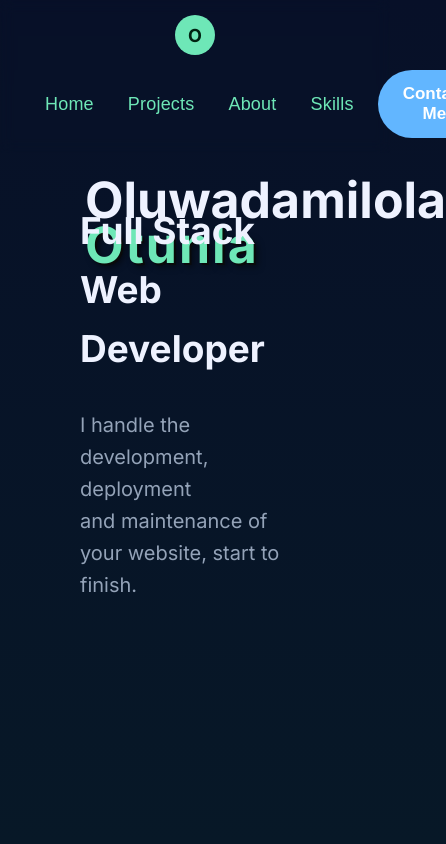
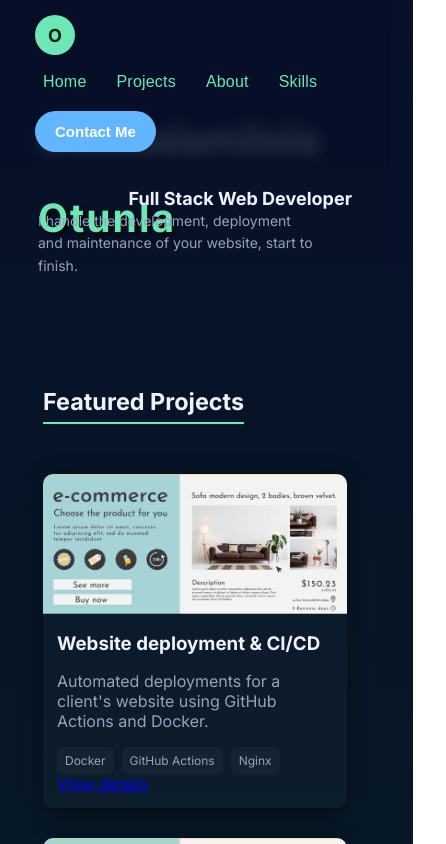
Before and after one commit to SoftWare00750/_portfolio, a React (Create React App) app in the folder portfolio/: page / in a window 390 px wide. Shown: the top 844 px of the page, 446 px wide, since content can reach past the window. Built offline with nearby package versions, Linux system fonts and the light colour scheme.

Commit message:
12th commit

```diff
--- a/portfolio/src/App.css
+++ b/portfolio/src/App.css
@@ -6,30 +6,38 @@
   --white:#eef2ff;
 }
 
+/* -------------------- Base reset -------------------- */
 *{box-sizing:border-box}
-            html,body,#root{height:100%;margin:0;font-family:Inter, system-ui, -apple-system, "Segoe UI", Roboto, "Helvetica Neue", Arial;}
-            body{background:linear-gradient(180deg,#071028 0%, #071827 100%); color:var(--muted); -webkit-font-smoothing:antialiased; -moz-osx-font-smoothing:grayscale;}
-
-            .container{width:96%;max-width:1400px;margin:0 auto;padding:60px;}
-            .site {
-  padding: 0 20px; /* reduces global side padding */
+html,body,#root{height:100%;margin:0;font-family:Inter, system-ui, -apple-system, "Segoe UI", Roboto, "Helvetica Neue", Arial; scroll-behavior:smooth;}
+body{
+  background:linear-gradient(180deg,#071028 0%, #071827 100%);
+  color:var(--muted);
+  -webkit-font-smoothing:antialiased;
+  -moz-osx-font-smoothing:grayscale;
 }
 
-/* NAVBAR */
+/* -------------------- Containers -------------------- */
+.container{
+  width:96%;
+  max-width:1400px;
+  margin:0 auto;
+  padding:60px;
+}
+.site { padding: 0 20px; }
+
+/* -------------------- NAVBAR -------------------- */
 .navbar {
   display:flex;
   position: fixed;
-  top: 0px;                  /* sits slightly lower on the page */
+  top: 0;
   left: 0;
   width: 100%;
   z-index: 40;
-  background:linear-gradient(180deg,#071028 0%, #071827 100%, 0.6);
+  background: rgba(7,16,39,0.85); /* more robust cross-browser */
   transition: all 0.25s ease;
   backdrop-filter: blur(7px);
-
 }
 
-/* navbar inner container */
 .nav-inner {
   width:100%;
   max-width: 1400px;
@@ -37,147 +45,104 @@
   padding: 15px 35px;
   display: flex;
   align-items: center;
-  justify-content: space-between; /* spread logo & nav links */
+  justify-content: space-between;
+  flex-wrap: wrap;
 }
 
-/* logo on the left */
-.brand {
-  display: flex;
-  align-items: center;
-  gap: 10px;
+.brand { display:flex; align-items:center; gap:10px; }
+
+.logo-circle{
+  width:40px; height:40px; border-radius:50%;
+  background:var(--accent); display:flex; align-items:center; justify-content:center;
+  color:#021; font-weight:700; font-size:18px;
 }
 
-.logo-circle {
-  width: 40px;
-  height: 40px;
-  border-radius: 50%;
-  background: var(--accent);   /* same color as “Otunla” */
-  display: flex;
-  align-items: center;
-  justify-content: center;
-  color: #021;
-  font-weight: 700;
-  font-size: 18px;
+.nav {
+  margin-left:auto;
+  display:flex;
+  gap:14px;
+  align-items:center;
+  padding-right:5px;
+  flex-wrap:wrap;
 }
 
-/* 🔥 navigation links now aligned far right */
-/* NAV container */
-.nav {
-  margin-left: auto;        /* keeps it on far right */
-  display: flex;
-  gap: 14px;                /* 🔥 reduced from 24px to 14px */
-  align-items: center;
-  padding-right: 5px;
+.nav-link{
+  background:none; border:none; color:var(--accent); cursor:pointer;
+  font-size:18px; font-weight:500; letter-spacing:0.2px;
+  padding:6px 10px; transition: color .2s ease; text-decoration:none;
+}
+.nav-link:hover{ color:var(--white); }
+
+.nav-link::after, .nav-link::before{ content:none !important; }
+
+.contact-btn{
+  padding:12px 23px; background-color:#62b6ff; color:white;
+  border-radius:120px; font-size:17px; font-weight:bold;
+  text-decoration:none; transition: all .3s ease, transform .25s ease;
+  border:2px solid transparent;
+}
+.contact-btn:hover{
+  background-color:transparent; border-color:#62b6ff; color:#62b6ff;
 }
 
-/* Each nav option */
-.nav-link {
-  background: none;
-  border: none;
-  color: var(--accent);     /* same as “Otunla” */
-  cursor: pointer;
-  font-size: 18px;
-  font-weight: 500;
-  letter-spacing: 0.2px;    /* slightly tighter text spacing */
-  padding: 6px 10px;        /* 🔥 reduced padding for compact look */
-  transition: color 0.2s ease;
-  text-decoration: none;
-  padding-right: 10px;
+/* -------------------- HERO -------------------- */
+/* Core hero layout (desktop-first). We keep hero-name left, details far-right. */
+.hero {
+  padding: 250px 0 155px; /* desktop spacing */
+  position: relative;
 
 }
 
-.nav-link:hover {
-  color: var(--white);       /* just fade color smoothly */
-  text-decoration: none;     /* no underline or dash */
-  border: none;              /* prevents border-bottom flashes */
-  box-shadow: none;          /* blocks any pseudo line or shadow */
-}
-
-.nav-link::after,
-.nav-link::before {
-  content: none !important;  /* 🧹 fully disables any pseudo-element line */
-}
-
-.contact-btn {
-  padding: 12px 23px;
-  background-color: #62b6ff; /* Light blue */
-  color: white;
-  border-radius: 120px ; /* Rounded rectangle */
-  font-size: 17px;
-  font-weight: bold;
-  text-decoration: none;
-  transition: all 0.3s ease, transform 0.25s ease;
-  border: 2px solid transparent;
-  box-shadow: 0 0 0 rgba(0, 0, 0, 0);
-}
-
-.contact-btn:hover {
-  background-color: transparent;
-  border-color: #62b6ff;
-  color: #62b6ff; /* Light blue text */
-}
-
-
-                  /* Hero */
-/* HERO SECTION */
-.hero {
-  padding: 250px 0 155px;      /* position lower to match navbar */
-  position: relative;
-}
-
+/* Using a centered inner area the same max-width as container */
 .hero-inner {
+  width: 100%;
   max-width: 1400px;
   margin: 0 auto;
   padding: 0 60px;
   position: relative;
 }
 
+/* Left column content */
 .hero-text {
   color: var(--white);
   position: relative;
+  z-index: 2;
 }
 
-/* Name styling */
+/* Name styling (desktop-first) */
 .hero-name {
-  font-size:clamp(50px, 8vw, 90px);
-  line-height: 0.80;           /* 🔥 tighter spacing between names */
+  font-size: clamp(50px, 8vw, 90px);
+  line-height: 0.80;
   font-weight: 1200;
   color: var(--white);
   margin: 0;
-  position: relative;
   margin-left: 5px;
 }
 
-.hero-name .first-name {
-  display: block;
-
+/* keep first & last as blocks for the stacked visual */
+.hero-name .first-name { display:block; }
+.hero-name .last-name {
+  display:block;
+  color: var(--accent);
+  margin-top: -35px; /* raises the last name (desktop look) */
+  letter-spacing: 2px;
+  text-shadow: 2px 2px 0 #0a0a0a, 4px 4px 6px rgba(0,0,0,0.5);
 }
 
-.hero-name .last-name {
-  display: block;
-  color: var(--accent);
-  margin-top: -35px;           /* 🔥 moved Otunla higher */
-  letter-spacing: 2px;
-  text-shadow:
-    2px 2px 0 #0a0a0a,      /* base shadow (same as bg for cut-out effect) */
-    4px 4px 6px rgba(0,0,0,0.5); /* outer depth */
-}
 
-/* 🔥 IT Systems text far right, paragraph wrapping */
+/* Two pieces you had: the large tagline and the subtext */
 .hero-sub-right-fixed {
+  font-size: 37px;
+  color: var(--white);
+  line-height: 1.2;
   position: absolute;
-  right: 0;                    /* far right alignment */
-  top: 52%;                    /* aligns to vertical middle between names */
+  right: 0; /* far right alignment */
+  top: 52%; /* aligns to vertical middle between names */
   transform: translateY(-50%);
-  max-width: 600px;            /* limits width for natural line breaks */
-  font-size: 37px;
-  color: var(--muted);
-  text-align: right;
-  line-height: 1.6;
-  padding-right: 0px;         /* space from screen edge */
+  max-width: 600px; /* limits width for natural line breaks */ ; text-align: right;
+   padding-right: 0px;
+   /* space from screen edge */
    font-weight: bold;
-  color: var(--white);
-
 }
 
 .hero-sub-right2 {
@@ -187,106 +152,183 @@
   transform: translateY(-50%);
   max-width: 600px;            /* limits width for natural line breaks */
   color: var(--muted);
+  font-size: 20px;
+  line-height: 1.6;
+  text-align: right;
+  position: absolute;
+  right: 0; /* far right alignment */
+  margin-top: 7px; /* aligns to vertical middle between names */
+  transform: translateY(-50%);
+  max-width: 600px; /* limits width for natural line breaks */
  text-align: left;
-  line-height: 1.6;
-  padding-right: 71px;         /* space from screen edge */
+ padding-right: 71px;
+ /* space from screen edge */
  margin-right: -61px;
-  font-size: 20px;
 }
 
-
-
-
-
-
-
-                  /* profile card */
-                  .profile-card{background:linear-gradient(180deg,#071127, #06101a);padding:18px;border-radius:12px;color:var(--white);display:flex;gap:12px;align-items:center;box-shadow:0 8px 30px rgba(2,6,23,.6)}
+/* -------------------- PROFILE CARD -------------------- */
+.profile-card{
+  background:linear-gradient(180deg,#071127, #06101a);
+  padding:18px; border-radius:12px; color:var(--white);
+  display:flex; gap:12px; align-items:center;
+  box-shadow:0 8px 30px rgba(2,6,23,.6);
+  flex-wrap:wrap;
+}
 .profile-card img{width:88px;height:88px;border-radius:10px;object-fit:cover}
 .card-meta h3{margin:0;color:var(--white);font-size:18px}
 .card-meta p{margin:4px 0 0;color:var(--muted)}
 
-                  /* Sections */
+/* -------------------- SECTIONS -------------------- */
 .section{padding: 150px 0;}
 .section.alt{background:linear-gradient(180deg, rgba(255,255,255,0.01), transparent)}
-                  .section-title{color:var(--white);margin:0 0 18px;font-size:40px; text-decoration: underline;
-                  text-decoration-color: var(--accent); text-underline-offset: 12px;}
+.section-title{
+  color:var(--white); margin:0 0 18px; font-size:40px;
+  text-decoration: underline; text-decoration-color: var(--accent);
+  text-underline-offset: 12px;
+}
 
-                  .about{margin-top: -300px;}
+/* -------------------- ABOUT -------------------- */
+.about{margin-top: -200px;}
 .about-grid{display:grid;grid-template-columns:1fr 360px; gap:18px; font-size: 20px;}
+.about-grid.single { display:block; width:100%; }
+
+/* -------------------- SKILLS -------------------- */
 .skills-quick{background:rgba(255,255,255,0.02);padding:14px;border-radius:8px;color:var(--muted)}
 .skills-list{display:flex;flex-wrap:wrap;gap:10px}
 .skill-pill{background:rgba(255,255,255,0.03);padding:8px 12px;border-radius:999px;color:var(--white)}
+.skills1 { color: var(--accent); font-weight: 800; }
 
-                  /* Projects */
-                  .projects-grid{display:grid;grid-template-columns:repeat(auto-fit, minmax(320px, 480px));gap:30px ; padding:40px 0; grid-template-columns: repeat(2, minmax(300px, 500px)); justify-content: center; align-items:start;}
+/* -------------------- PROJECTS -------------------- */
+/* Use auto-fit so cards collapse gracefully */
+.projects-grid{
+  display:grid;
+  grid-template-columns: repeat(auto-fit, minmax(300px, 1fr));
+  gap:30px;
+  padding:40px 0;
+  justify-items:center;
+  align-items:start;
+}
+
+/* If you still want special positional offsets for first two projects on large screens,
+   we only apply them on sufficiently wide screens to avoid breakage on mid-size laptops. */
+@media (min-width:1300px){
+  .projects-grid {
+    grid-template-columns: repeat(2, minmax(300px, 500px));
+    justify-content:center;
+  }
   .project-card:nth-child(1) {
     margin-left:-90px;
     grid-column: 1;
     grid-row: 1;
   }
-
   .project-card:nth-child(2) {
     grid-column: 2;
-  grid-row: 2; /* moves Project 2 one row down */
+    grid-row: 2;
     margin-left:-280px;
     margin-top: 10px;
   }
-                  .project-card{background:rgba(255,255,255,0.02);border-radius:10px;overflow:hidden;display:flex;flex-direction:column; width:100%; max-width:480px; margin:0 auto; box-shadow: 0 6px 24px rgba(0, 0, 0, 0.4); transition: transform 0.3s ease; }
-                  .project-card:hover {
-  transform: translateY(-5px);
 }
+
+.project-card{background:rgba(255,255,255,0.02);border-radius:10px;overflow:hidden;display:flex;flex-direction:column;width:100%;max-width:480px;margin:0 auto;box-shadow:0 6px 24px rgba(0,0,0,0.4);transition: transform .3s ease;}
+.project-card:hover{transform: translateY(-5px)}
 .project-media img{width:100%;height:160px;object-fit:cover}
 .project-body{padding:14px}
 .project-body h3{margin:0 0 8px;color:var(--white)}
 .tech-list{display:flex;gap:8px;flex-wrap:wrap;margin-top:12px}
 .tech{font-size:12px;padding:6px 8px;background:rgba(255,255,255,0.03);border-radius:6px}
-                  .featured-projects{padding: 300px 0 ;}
 
-                  /* Contact */
+/* -------------------- CONTACT -------------------- */
 .contact-grid{display:grid;grid-template-columns:1fr 420px;gap:18px}
 .contact-form input, .contact-form textarea{width:100%;padding:10px;border-radius:8px;border:1px solid rgba(255,255,255,0.04);background:transparent;color:var(--white);margin-bottom:10px}
 .contact-form button{display:block}
 
-                  /* Footer */
+/* -------------------- FOOTER -------------------- */
 .footer{padding:20px 0;border-top:1px solid rgba(255,255,255,0.02);color:var(--muted)}
-                  .footer .container{display:flex;justify-content:space-between;align-items:center}
+.footer .container{display:flex;justify-content:space-between;align-items:center;flex-wrap:wrap}
 
-                  /* Responsive */
-                  @media(max-width:980px){
-                    .hero-inner{grid-template-columns:1fr}
-                      .about-grid{grid-template-columns:1fr}
-                        .contact-grid{grid-template-columns:1fr}
-                          .projects-grid{grid-template-columns:1fr}
+/* -------------------- RESPONSIVE (TABLETS & BELOW) -------------------- */
+
+/* Tablet: reflow nav and reduce hero spacing */
+@media (max-width:980px){
   .nav-inner {
     flex-direction: column;
-                                    gap: 15px;
+    gap: 12px;
+    align-items: flex-start;
   }
+
+  /* Reduce hero vertical padding and make hero grid single column */
   .hero {
     padding: 180px 0 100px;
+    min-height: auto;
   }
 
-                                                .hero-sub-right-fixed,
-                                                  .hero-sub-right2 {
-                                                      position: static;
-                                                          text-align: left;
-                                                              margin-top: 25px;
-                                                                }
-                                            .section {
-                                                  padding: 80px 0;
-                                                    }
+  .hero-inner {
+    display: block; /* stack the content */
+    padding: 0 30px;
   }
 
+  /* On tablets we switch the right details to block below the name */
 
 
+  .hero-sub-right-fixed, .hero-sub-right2 {
+    text-align: left;
+  }
 
+  .about-grid, .contact-grid, .projects-grid {
+    grid-template-columns: 1fr;
+  }
 
+  .section { padding: 80px 0; }
+}
 
+/* -------------------- RESPONSIVE (PHONES / PORTRAIT) -------------------- */
+/* For smaller screens we stack EVERYTHING vertically and reduce sizes so the layout becomes downward-flowing. */
+@media (max-width:600px){
+  :root{
+    /* keep contrast but slightly larger muted for readability */
+  }
 
-                          .about-grid.single {
-  display: block;
-  width: 100%;
+  .container { padding: 30px 16px; width: 96%; }
+
+  .hero {
+    padding: 120px 0 60px;
   }
-.skills1 {
-color: var(--accent); font-weight: 800;
+
+  .hero-inner { padding: 0 18px; display:block; }
+
+  /* Name scaled down, last name spacing adjusted to avoid overlap */
+  .hero-name {
+    font-size: clamp(28px, 10vw, 56px);
+    line-height: 1;
+    margin-left: 0;
   }
+  .hero-name .last-name { margin-top: 0; display:block; }
+
+  .hero-sub-right-fixed {
+    font-size: clamp(18px, 4.5vw, 24px);
+    font-weight: 700;
+    text-align: left;
+  }
+  .hero-sub-right2 { font-size: 14px; text-align: left; color:var(--muted); }
+
+  /* Make nav links slightly smaller and wrap */
+  .nav-link { font-size: 16px; padding: 6px 8px; }
+  .contact-btn { font-size: 15px; padding: 10px 18px; }
+
+  /* Projects smaller images */
+  .project-media img { height: 140px; }
+
+  /* Tighten spacing for small screens */
+  .section { padding: 60px 0; }
+  .profile-card img { width:72px; height:72px; }
+  .section-title { font-size: clamp(20px, 6vw, 28px); }
+}
+
+/* -------------------- Accessibility / micro-improvements -------------------- */
+/* reduce large negative margins on mid screens to prevent content overflow */
+@media (max-width: 1400px) and (min-width: 981px) {
+  .project-card:nth-child(1) { margin-left: -40px; }
+  .project-card:nth-child(2) { margin-left: -120px; }
+}
+
+/* end of stylesheet */
--- a/portfolio/src/components/About.js
+++ b/portfolio/src/components/About.js
@@ -8,10 +8,10 @@ export default function About() {
                     <h2 className="section-title">About</h2>
                             <div className="about-grid">
                                       <div>
-                                                  <p>
-                                              I’m a Full Stack Developer experienced in building responsive websites and web applications. I create modern interfaces and develop scalable back-end systems. <p>I’m passionate about clean code, performance, and delivering reliable, user-focused solutions.</p>
 
-                                                                                                                      </p>
+                                             <p>I’m a Full Stack Developer experienced in building responsive websites and web applications.</p> <p className="about2">I create modern interfaces and develop scalable back-end systems.</p> <p className="about2">I’m passionate about clean code, performance, and delivering reliable, user-focused solutions.</p>
+
+
                                                                                                                                   <ul>
                                                                                                                                                 <li>Web Interfaces with <span className="skills1">Html</span>, <span className="skills1">CSS</span>, <span className="skills1">Tailwaind CSS</span> and <span className="skills1">Javascript</span> </li>
                                                                                                                                                               <li>Back-end Systems with <span className="skills1">Laravel</span>, <span className="skills1">Node.js</span>, <span className="skills1">Django</span>, <span className="skills1">Spring</span> Frameworks, <span className="skills1">MySQL</span> and <span className="skills1">MongoDB</span> </li>
```
Lines whose indentation alone changed are shown as unchanged.
